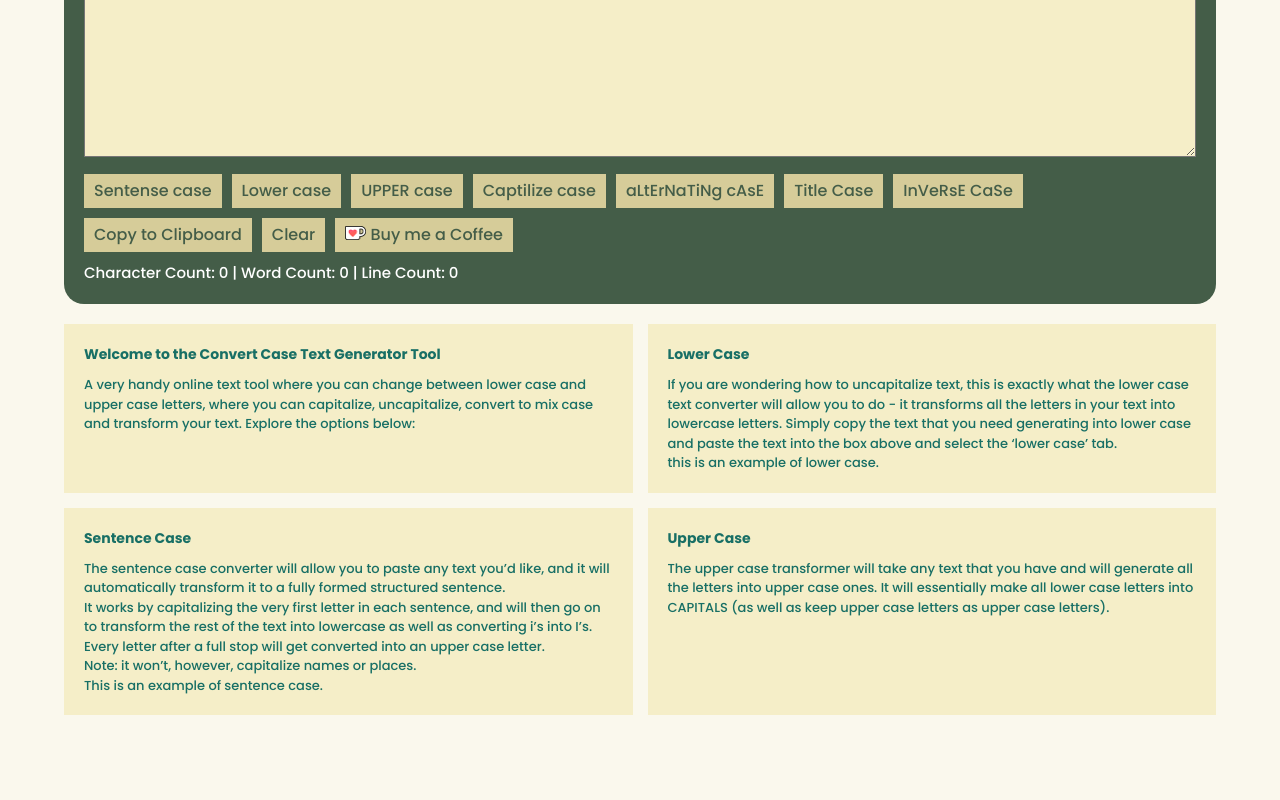
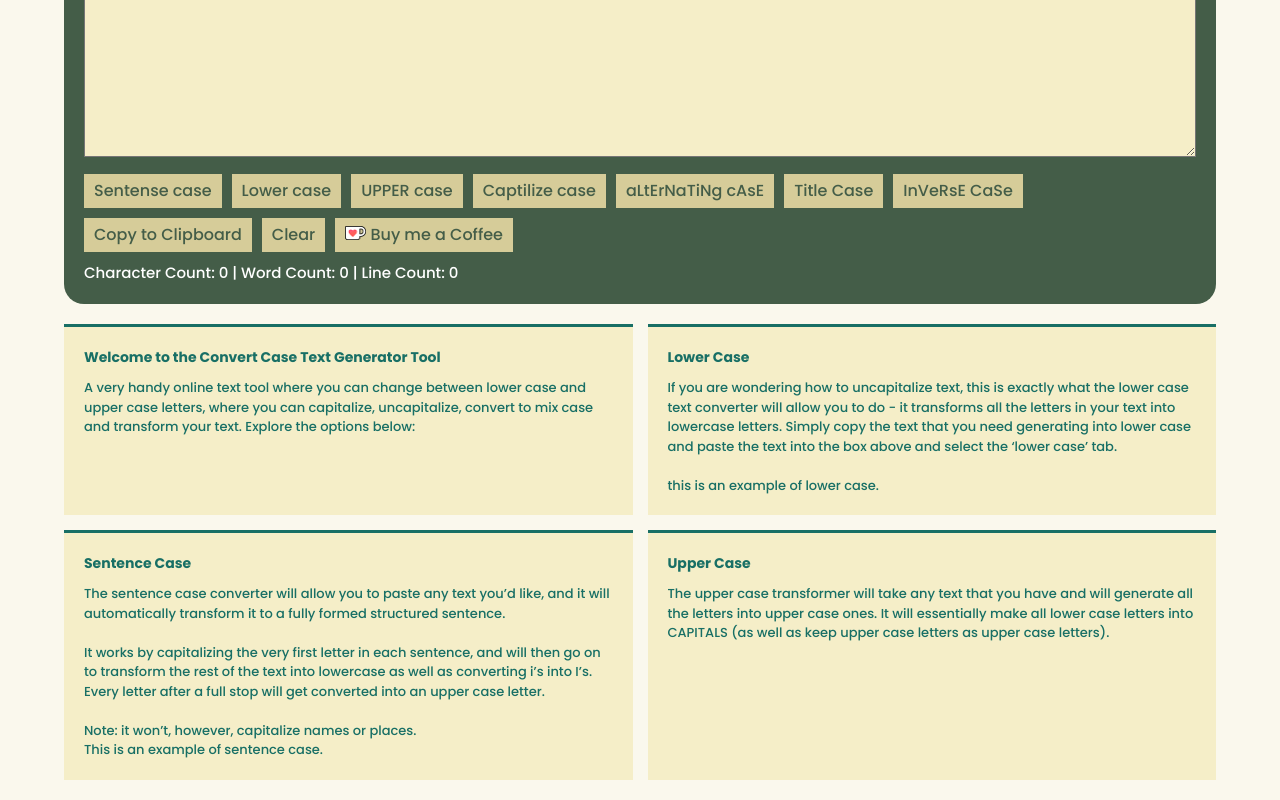
Before and after one commit to Karthik-Kahil/case-converter, a React (Vite) app: page / in a window 1280 px wide. Shown: the part 405-1205 px from the top of the page. Before the commit the page ends 1120 px from the top, so only its background shows below. Built offline with nearby package versions, Linux system fonts and the light colour scheme.

Commit message:
components updates

```diff
--- a/src/Pages/Home/CaseInformation.jsx
+++ b/src/Pages/Home/CaseInformation.jsx
@@ -9,12 +9,12 @@ const caseInformationList = [
   {
     header: "Lower Case",
     description:
-      "If you are wondering how to uncapitalize text, this is exactly what the lower case text converter will allow you to do - it transforms all the letters in your text into lowercase letters. Simply copy the text that you need generating into lower case and paste the text into the box above and select the ‘lower case’ tab. <br/>this is an example of lower case.",
+      "If you are wondering how to uncapitalize text, this is exactly what the lower case text converter will allow you to do - it transforms all the letters in your text into lowercase letters. Simply copy the text that you need generating into lower case and paste the text into the box above and select the ‘lower case’ tab. <br/><br/>this is an example of lower case.",
   },
   {
     header: "Sentence Case",
     description:
-      "The sentence case converter will allow you to paste any text you’d like, and it will automatically transform it to a fully formed structured sentence. <br/>It works by capitalizing the very first letter in each sentence, and will then go on to transform the rest of the text into lowercase as well as converting i’s into I’s. Every letter after a full stop will get converted into an upper case letter.<br/>Note: it won’t, however, capitalize names or places.<br/>This is an example of sentence case.",
+      "The sentence case converter will allow you to paste any text you’d like, and it will automatically transform it to a fully formed structured sentence. <br/><br/>It works by capitalizing the very first letter in each sentence, and will then go on to transform the rest of the text into lowercase as well as converting i’s into I’s. Every letter after a full stop will get converted into an upper case letter.<br/><br/>Note: it won’t, however, capitalize names or places.<br/>This is an example of sentence case.",
   },
   {
     header: "Upper Case",
--- a/src/UI/InformationBox.jsx
+++ b/src/UI/InformationBox.jsx
@@ -7,6 +7,7 @@ const StyledBox = styled.div`
   grid-template-columns: 1fr 1fr;
   grid-gap: 1.5rem;
   margin-top: 2rem;
+  margin-bottom: 2rem;
 `;
 
 // eslint-disable-next-line react/prop-types
--- a/src/UI/InformationStyledBox.jsx
+++ b/src/UI/InformationStyledBox.jsx
@@ -5,13 +5,7 @@ const StyledBox = styled.div`
   background-color: #f5eec8;
   color: #186f65;
   padding: 2rem;
-
-  & ::before {
-    border: 1px solid #030303;
-    position: absolute;
-    width: 100%;
-    top: 0;
-  }
+  border-top: 3px solid #186f65;
 
   & h4 {
     font-size: 1.4rem;
@@ -20,6 +14,7 @@ const StyledBox = styled.div`
   & p {
     font-size: 1.3rem;
     padding-top: 1rem;
+    hyphens: none;
   }
 `;
 
```
